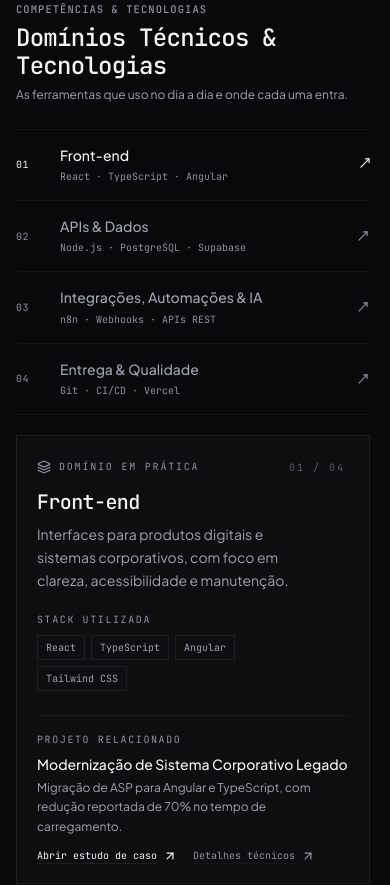
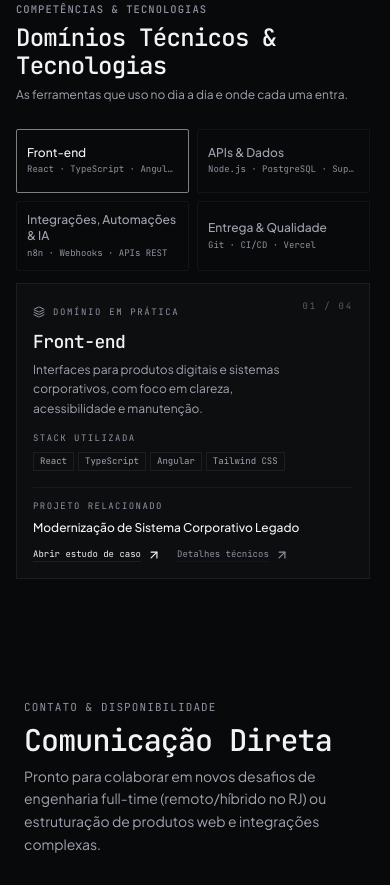
Before and after one commit to Wallace-Pereira1/portfolio-wallace, a React (Vite) app: page / in a window 390 px wide. Shown: the part 4880-5765 px from the top of the page. Built offline with nearby package versions, Linux system fonts and the light colour scheme.

Commit message:
redução skills no mobile

```diff
--- a/src/components/DomainsList.tsx
+++ b/src/components/DomainsList.tsx
@@ -118,9 +118,9 @@ export default function DomainsList({ language: propLanguage }: DomainsListProps
   const panelId = 'selected-domain-panel';
 
   return (
-    <div className="grid w-full max-w-full grid-cols-1 gap-5 sm:gap-6 lg:grid-cols-12 lg:gap-8">
+    <div className="grid w-full max-w-full grid-cols-1 gap-3 sm:gap-6 lg:grid-cols-12 lg:gap-8">
       <div
-        className="divide-y divide-theme-border/60 border-y border-theme-border/60 lg:col-span-5"
+        className="grid grid-cols-2 gap-2 sm:block sm:divide-y sm:divide-theme-border/60 sm:border-y sm:border-theme-border/60 lg:col-span-5"
         aria-label={pt ? 'Selecione um domínio técnico' : 'Select a technical domain'}
       >
         {domains.map((domain) => {
@@ -133,22 +133,22 @@ export default function DomainsList({ language: propLanguage }: DomainsListProps
               aria-pressed={isSelected}
               aria-controls={panelId}
               onClick={() => setSelectedId(domain.id)}
-              className={`group flex w-full items-center gap-3 py-4 text-left transition-colors sm:py-5 focus-visible:outline-none focus-visible:ring-1 focus-visible:ring-theme-text rounded-[2px] ${
-                isSelected ? 'text-theme-text' : 'text-theme-dim hover:text-theme-text'
+              className={`group flex min-h-[64px] w-full items-center gap-2 border px-2.5 py-2.5 text-left transition-colors sm:min-h-0 sm:gap-3 sm:border-0 sm:px-0 sm:py-5 focus-visible:outline-none focus-visible:ring-1 focus-visible:ring-theme-text rounded-[2px] ${
+                isSelected ? 'border-theme-text/50 text-theme-text sm:border-theme-border/60' : 'border-theme-border/60 text-theme-dim hover:text-theme-text'
               }`}
             >
-              <span className={`w-8 shrink-0 font-mono text-[10px] tracking-wider ${isSelected ? 'text-theme-text' : 'text-theme-muted'}`}>
+              <span className={`hidden w-8 shrink-0 font-mono text-[10px] tracking-wider sm:block ${isSelected ? 'text-theme-text' : 'text-theme-muted'}`}>
                 {domain.index}
               </span>
               <span className="min-w-0 flex-1">
-                <span className="block text-sm font-medium leading-snug sm:text-base">{domain.name}</span>
-                <span className="mt-1 block truncate font-mono text-[10px] text-theme-muted sm:text-[11px]">
+                <span className="block text-xs font-medium leading-snug sm:text-base">{domain.name}</span>
+                <span className="mt-0.5 block truncate font-mono text-[9px] text-theme-muted sm:mt-1 sm:text-[11px]">
                   {domain.technologies.slice(0, 3).join(' · ')}
                 </span>
               </span>
               <MoveUpRight
                 aria-hidden="true"
-                className={`h-3.5 w-3.5 shrink-0 transition-transform ${isSelected ? 'translate-x-0.5 -translate-y-0.5 text-theme-text' : 'text-theme-muted group-hover:-translate-y-0.5 group-hover:translate-x-0.5'}`}
+                className={`hidden h-3.5 w-3.5 shrink-0 transition-transform sm:block ${isSelected ? 'translate-x-0.5 -translate-y-0.5 text-theme-text' : 'text-theme-muted group-hover:-translate-y-0.5 group-hover:translate-x-0.5'}`}
               />
             </button>
           );
@@ -165,35 +165,35 @@ export default function DomainsList({ language: propLanguage }: DomainsListProps
           animate={{ opacity: 1, y: 0 }}
           exit={{ opacity: 0, y: -6 }}
           transition={{ duration: 0.18, ease: 'easeOut' }}
-          className="relative flex min-h-[300px] flex-col justify-between overflow-hidden border border-theme-border bg-theme-surface p-5 sm:p-7 md:p-8 lg:col-span-7"
+          className="relative flex min-h-0 flex-col justify-between overflow-hidden border border-theme-border bg-theme-surface p-4 sm:min-h-[300px] sm:p-7 md:p-8 lg:col-span-7"
         >
-          <div aria-hidden="true" className="pointer-events-none absolute right-6 top-6 font-mono text-[10px] tracking-[0.2em] text-theme-muted/60">
+          <div aria-hidden="true" className="pointer-events-none absolute right-4 top-4 font-mono text-[9px] tracking-[0.2em] text-theme-muted/60 sm:right-6 sm:top-6 sm:text-[10px]">
             {selectedDomain.index} / 04
           </div>
 
-          <div className="relative space-y-4 pr-12 sm:space-y-5">
-            <span className="inline-flex items-center gap-2 font-mono text-[10px] uppercase tracking-[0.18em] text-theme-muted">
-              <Layers aria-hidden="true" className="h-3.5 w-3.5" />
+          <div className="relative space-y-3 pr-9 sm:space-y-5 sm:pr-12">
+            <span className="inline-flex items-center gap-2 font-mono text-[9px] uppercase tracking-[0.18em] text-theme-muted sm:text-[10px]">
+              <Layers aria-hidden="true" className="h-3 w-3 sm:h-3.5 sm:w-3.5" />
               {pt ? 'Domínio em prática' : 'Domain in practice'}
             </span>
-            <div className="space-y-2">
-              <h3 className="font-serif text-xl font-medium leading-tight tracking-[-0.02em] text-theme-text sm:text-2xl md:text-[28px]">
+            <div className="space-y-1.5 sm:space-y-2">
+              <h3 className="font-serif text-lg font-medium leading-tight tracking-[-0.02em] text-theme-text sm:text-2xl md:text-[28px]">
                 {selectedDomain.name}
               </h3>
-              <p className="max-w-xl text-sm leading-relaxed text-theme-dim sm:text-[15px]">
+              <p className="max-w-xl text-xs leading-relaxed text-theme-dim sm:text-[15px]">
                 {selectedDomain.summary}
               </p>
             </div>
 
-            <div className="space-y-2 pt-1">
-              <span className="block font-mono text-[10px] uppercase tracking-[0.16em] text-theme-muted">
+            <div className="space-y-1.5 pt-0.5 sm:space-y-2 sm:pt-1">
+              <span className="block font-mono text-[9px] uppercase tracking-[0.16em] text-theme-muted sm:text-[10px]">
                 {pt ? 'Stack utilizada' : 'Tools used'}
               </span>
-              <div className="flex flex-wrap gap-1.5">
+                <div className="flex flex-wrap gap-1 sm:gap-1.5">
                 {selectedDomain.technologies.map((technology) => (
                   <span
                     key={technology}
-                    className="border border-theme-border px-2 py-1 font-mono text-[10px] text-theme-dim sm:text-[11px]"
+                    className="border border-theme-border px-1.5 py-0.5 font-mono text-[9px] text-theme-dim sm:px-2 sm:py-1 sm:text-[11px]"
                   >
                     {technology}
                   </span>
@@ -202,20 +202,20 @@ export default function DomainsList({ language: propLanguage }: DomainsListProps
             </div>
           </div>
 
-          <div className="relative mt-6 border-t border-theme-border/70 pt-4 sm:mt-8 sm:pt-5">
-            <span className="block font-mono text-[10px] uppercase tracking-[0.16em] text-theme-muted">
+          <div className="relative mt-4 border-t border-theme-border/70 pt-3 sm:mt-8 sm:pt-5">
+            <span className="block font-mono text-[9px] uppercase tracking-[0.16em] text-theme-muted sm:text-[10px]">
               {pt ? 'Projeto relacionado' : 'Related project'}
             </span>
-            <div className="mt-2 flex flex-col gap-3 sm:flex-row sm:items-end sm:justify-between">
+            <div className="mt-1.5 flex flex-col gap-2 sm:mt-2 sm:flex-row sm:items-end sm:justify-between sm:gap-3">
               <div className="min-w-0 space-y-1">
-                <h4 className="text-sm font-medium leading-snug text-theme-text sm:text-base">
+                <h4 className="text-xs font-medium leading-snug text-theme-text sm:text-base">
                   {selectedDomain.projectTitle}
                 </h4>
-                <p className="max-w-xl text-xs leading-relaxed text-theme-dim sm:text-[13px]">
+                <p className="hidden max-w-xl text-xs leading-relaxed text-theme-dim sm:block sm:text-[13px]">
                   {selectedDomain.projectContext}
                 </p>
               </div>
-              <div className="flex shrink-0 flex-wrap items-center gap-x-4 gap-y-2 font-mono text-[10px] sm:text-[11px]">
+              <div className="flex shrink-0 flex-wrap items-center gap-x-4 gap-y-2 font-mono text-[9px] sm:text-[11px]">
                 <Link
                   to={selectedDomain.projectUrl}
                   className="inline-flex items-center gap-1.5 text-theme-text underline decoration-theme-border underline-offset-4 transition-colors hover:decoration-theme-text"
--- a/src/components/StackSection.tsx
+++ b/src/components/StackSection.tsx
@@ -12,7 +12,7 @@ export default function StackSection({ showHeader = true }: StackSectionProps) {
   return (
     <section
       id="tecnologias"
-      className={`min-h-[100dvh] flex flex-col justify-center ${showHeader ? 'py-8 sm:py-12 md:py-16' : 'py-6 md:py-10'} bg-transparent px-4 sm:px-6 md:px-12 transition-colors relative snap-start snap-always scroll-mt-6 sm:scroll-mt-10`}
+      className={`flex min-h-0 flex-col justify-start sm:min-h-[100dvh] sm:justify-center ${showHeader ? 'py-8 sm:py-12 md:py-16' : 'py-6 md:py-10'} bg-transparent px-4 sm:px-6 md:px-12 transition-colors relative snap-start snap-always scroll-mt-6 sm:scroll-mt-10`}
     >
       <div id="competencias" className="absolute -top-20 opacity-0 pointer-events-none" />
       <div className="max-w-6xl mx-auto w-full space-y-5 sm:space-y-7">
```
